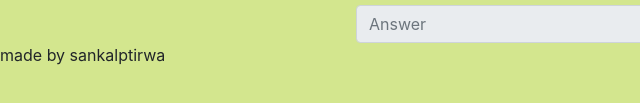
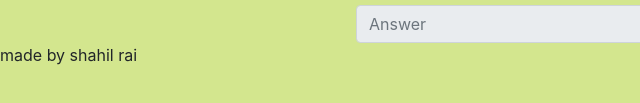
Before and after one commit to sankalp31-tirwa/calculator, a website: page index.html in a window 1280 px wide. Shown: the part 421-524 px from the top of the page, 0-640 px from the left. Drawn offline with nearby package versions, Linux system fonts and the light colour scheme.

Commit message:
from sankalp to shahil

```diff
--- a/index.html
+++ b/index.html
@@ -105,7 +105,7 @@
         </div>
       </form>
     </div>
-    <p>made by sankalptirwa</p>
+    <p>made by shahil rai</p>
     <script
       src="https://cdnjs.cloudflare.com/ajax/libs/popper.js/1.14.7/umd/popper.min.js"
       integrity="sha384-UO2eT0CpHqdSJQ6hJty5KVphtPhzWj9WO1clHTMGa3JDZwrnQq4sF86dIHNDz0W1"
```
